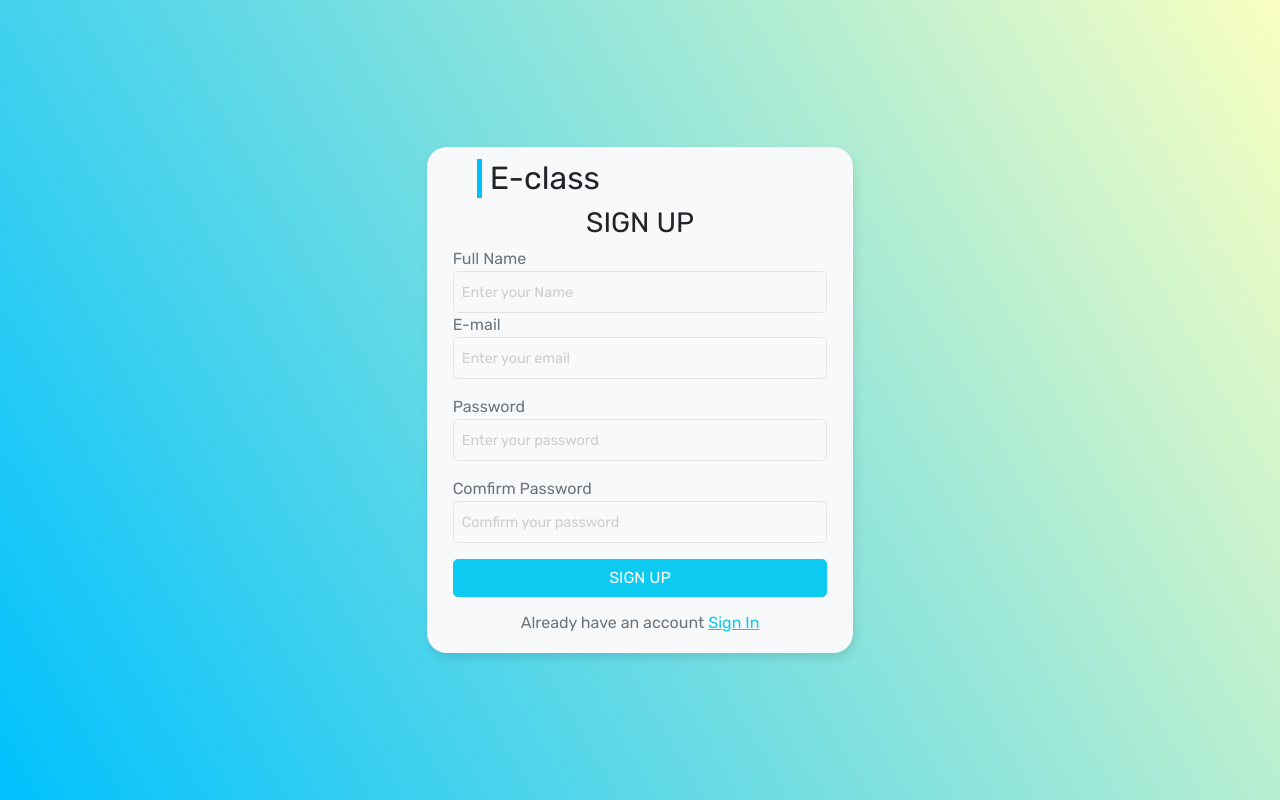
After one commit to Abdessalam-Elboukri/Application-E-learning-E-classe, a PHP site: page /signup.php in a window 1280 px wide. The commit adds this page. Run offline with PHP 8.4, Linux system fonts and the light colour scheme.

Commit message:
add sign up page with backend functions

```diff
--- a/Application_E-learning_E-classe V1.4/error_login.php
+++ b/Application_E-learning_E-classe V1.4/error_login.php
@@ -1,6 +1,6 @@
 <?php  if (count($errors) > 0) : ?>
         <?php foreach ($errors as $error) : ?>
-        <div class="d-flex align-items-center mb-1 rounded-2 p-2 w-100" style="background: #FFC0D3; height:35px;" >
+        <div class="d-flex align-items-center mb-1 rounded-2 w-100" style="background: #FFC0D3;height:24px ; padding:7px 3px" >
             <i class="bi bi-exclamation me-1 fs-5 text-danger"></i><p class="text-muted m-0" style="font-size: 13px;"><?php echo $error ?></p>
           </div>
         <?php endforeach ?>
--- a/Application_E-learning_E-classe V1.4/index.php
+++ b/Application_E-learning_E-classe V1.4/index.php
@@ -121,7 +121,7 @@
                         </div>
                         </form>
                         <div class="text-center mt-3">
-                            <p class="text-muted h6">Forgot your password?<a href="#" class="text-info ms-1">Reset Password</a></p>
+                            <p class="text-muted h6">I don't have an account<a href="signup.php" class="text-info ms-1">Sign Up</a></p>
                         </div>
                     </form>
                 </div>
--- /dev/null
+++ b/Application_E-learning_E-classe V1.4/signup.php
@@ -0,0 +1,133 @@
+
+<?php
+
+session_start();
+
+    include("db.php");
+
+    // initializing variables ; define variables and set to empty values
+    $name = "";
+    $email    ="";
+    $password ="";
+    $comfirm_pass="";
+    $errors = array();
+    // LOGIN USER
+    if (isset($_POST['signup_user'])) {
+    $name = mysqli_real_escape_string($conn, $_POST['full-name']);
+    $email = mysqli_real_escape_string($conn, $_POST['email']);
+    $password =mysqli_real_escape_string($conn,$_POST['password']);
+    $comfirm_pass = mysqli_real_escape_string($conn,$_POST['comf-password']);
+// -------------
+
+// -------------
+    if(empty($name) && empty($email) && empty($password) && empty($comfirm_pass)){
+        array_push($errors, "You should fill all the fields");
+    }
+    else if (empty($name)) {
+        array_push($errors, "name is required");
+    }
+    else if (empty($email)) {
+        array_push($errors, "Email is required");
+    }
+    else if (empty($password)) {
+        array_push($errors, "Password is required");
+    }
+    else if (empty($comfirm_pass)) {
+        array_push($errors, "Password comfirmation is required");
+    }
+    else if($password !== $comfirm_pass){
+        array_push($errors, "passwords are not match");
+    }
+
+    if (count($errors) == 0) {
+
+        $sql = "SELECT * FROM accounts WHERE user_email='$email' ";
+        $rs = mysqli_query($conn, $sql);
+        $check = mysqli_num_rows($rs);
+        if($check == 1){
+            array_push($errors, "This account already exist");
+        }
+        else{
+        $query = " INSERT INTO accounts (`name`, `user_email`, `user_pass`) VALUES ( '$name', '$email', '$password')";
+        $results = mysqli_query($conn, $query);
+        // if (mysqli_num_rows($results) == 1) {
+
+        // $data_v=mysqli_fetch_array($results);
+        $_SESSION['name'] = $data_v['name'] ;
+        $_SESSION['email'] = $email ;
+        $_SESSION['password'] = $password;
+
+        header('location: index.php');
+
+        }
+
+    }
+}
+?>
+
+<!DOCTYPE html>
+<html lang="en">
+
+<head>
+<meta charset="UTF-8">
+<meta http-equiv="X-UA-Compatible" content="IE=edge">
+<meta name="viewport" content="width=device-width, initial-scale=1.0">
+<title>E-class</title>
+<link rel="stylesheet" href="./bootstrap5/css/bootstrap.css">
+<link rel="stylesheet" href="https://cdn.jsdelivr.net/npm/bootstrap-icons@1.8.1/font/bootstrap-icons.css">
+<script src="./bootstrap5/js/bootstrap.min.js"></script>
+<link rel="stylesheet" href="style.css">
+</head>
+
+<body>
+<section class=" d-flex justify-content-center align-items-center back">
+    <div class=" col-lg-4 col-sm-8 col-md-6 ">
+        <div class="bg-light shadow" style=" border-radius: 20px; padding:12px 26px">
+            <div class=" d-flex flex-column">
+                <div class="ms-4">
+                    <h1 class="ps-2 border-start h2">E-class</h1>
+                </div>
+                <div class="text-center">
+                    <h3 class="text-uppercase">Sign Up</h3>
+                </div>
+
+                <form action="<?php echo $_SERVER["PHP_SELF"];?>" method="POST" id="signup-form">
+
+                <?php include 'error_login.php'; ?>
+
+                <div class=" d-flex flex-column text-muted ">
+                        <label for="">Full Name</label>
+                        <input type="text" name="full-name" id="name-signup" value="" placeholder="Enter your Name"
+                            class="w-100 rounded-3 border p-2 bg-transparent form-control">
+                    </div>
+
+                    <div class=" d-flex flex-column text-muted ">
+                        <label for="">E-mail</label>
+                        <input type="email" name="email" id="email-signup" value="" placeholder="Enter your email"
+                            class="w-100 rounded-3 border p-2 bg-transparent form-control">
+                    </div>
+                    <div class=" d-flex flex-column text-muted mt-3 text">
+                        <label for="">Password</label>
+                        <input type="password" name="password" id="pass-signup" value="" placeholder="Enter your password"
+                            class="w-100 rounded-3 border p-2 bg-transparent form-control">
+                    </div>
+                    <div class=" d-flex flex-column text-muted mt-3 text">
+                        <label for="">Comfirm Password</label>
+                        <input type="password" name="comf-password" id="comfirmpass-signup" value="" placeholder="Comfirm your password"
+                            class="w-100 rounded-3 border p-2 bg-transparent form-control">
+                    </div>
+                    <div class="mt-3">
+                        <input type="submit" value="Sign Up" name="signup_user" class="btn btn-info w-100 rounded-3 border-1 text-decoretion-none text-white text-uppercase" >
+                    </div>
+                    </form>
+                    <div class="text-center mt-3">
+                        <p class="text-muted h6">Already have an account<a href="index.php" class="text-info ms-1">Sign In</a></p>
+                    </div>
+                </form>
+            </div>
+        </div>
+    </div>
+</section>
+</body>
+
+</html>
```
Also changed, not shown: Application_E-learning_E-classe V1.4/students.php (+61 -15 lines), Application_E-learning_E-classe V1.4/images/logo.png (added).
